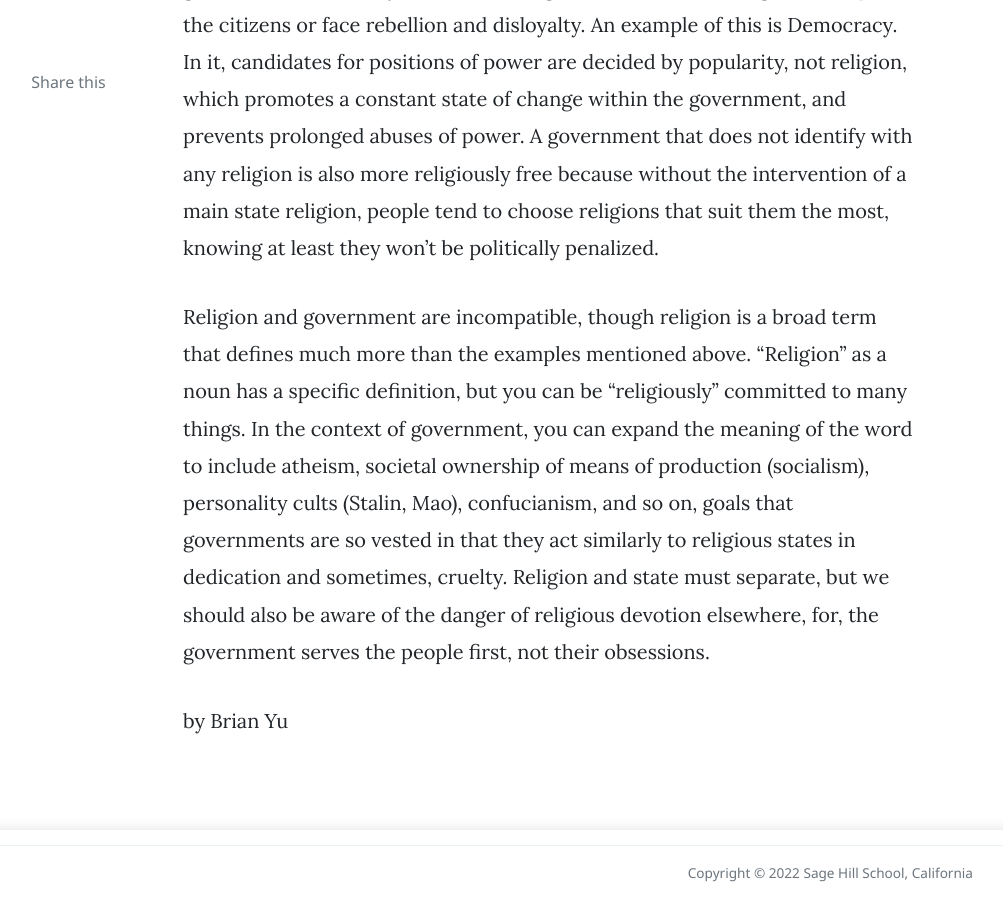
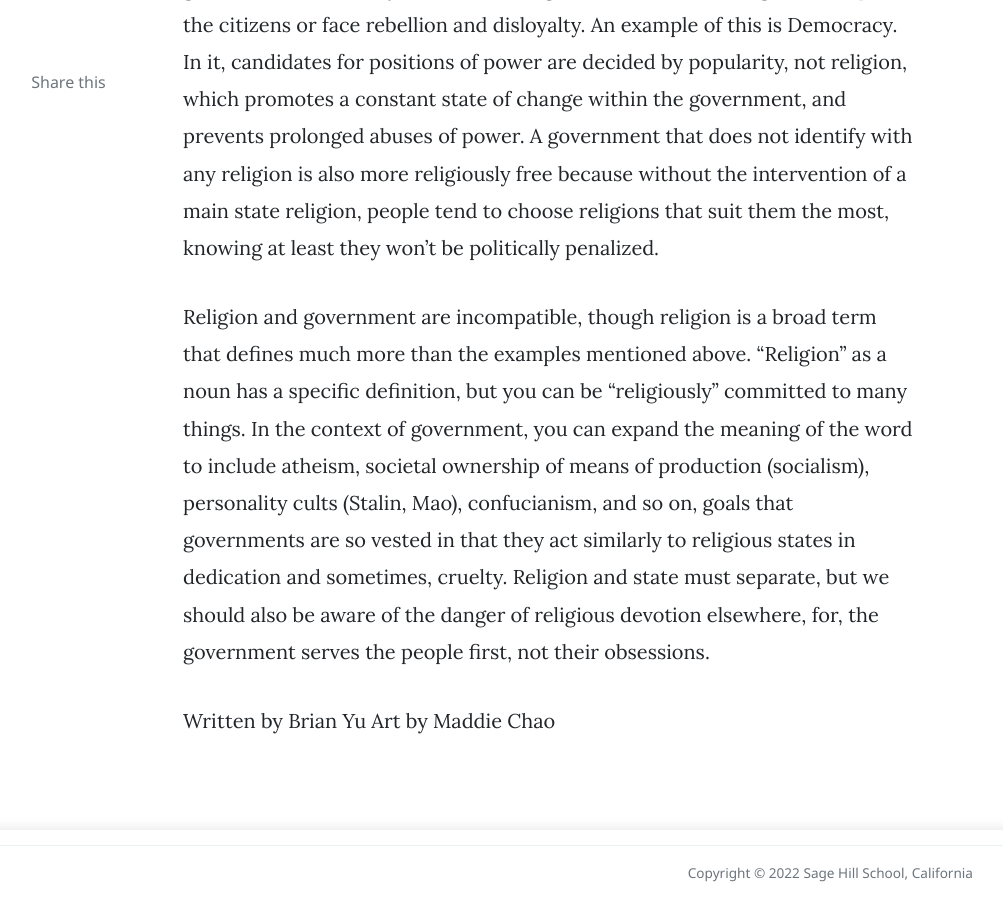
Before and after one commit to ourgenerationshs/ourgeneration, a Jekyll site: the page built from _posts/2022-11-29-religion-state.md, in a window 1280 px wide and 900 px high, scrolled down 2411 px. Shown: the whole window, without its empty margins (187-1190 px from the left). Built offline with Jekyll 4.4.1, drawn with Linux system fonts in a browser that asks for light colours; nearby versions of some CDN libraries; comment, search, counter and statistics services are not loaded; grey boxes are pictures that could not be loaded.

Commit message:
Update 2022-11-29-religion-state.md

```diff
--- a/_posts/2022-11-29-religion-state.md
+++ b/_posts/2022-11-29-religion-state.md
@@ -24,4 +24,5 @@ tags: featured
 
   Religion and government are incompatible, though religion is a broad term that defines much more than the examples mentioned above. “Religion” as a noun has a specific definition, but you can be “religiously” committed to many things. In the context of government, you can expand the meaning of the word to include atheism, societal ownership of means of production (socialism), personality cults (Stalin, Mao), confucianism, and so on, goals that governments are so vested in that they act similarly to religious states in dedication and sometimes, cruelty. Religion and state must separate, but we should also be aware of the danger of religious devotion elsewhere, for, the government serves the people first, not their obsessions.
 
-by Brian Yu
+Written by Brian Yu
+Art by Maddie Chao
```
